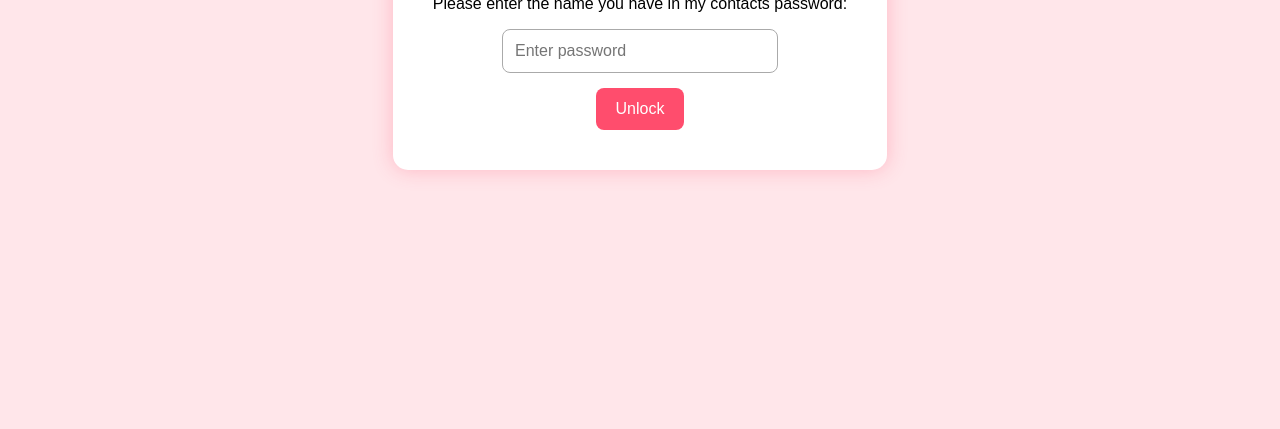
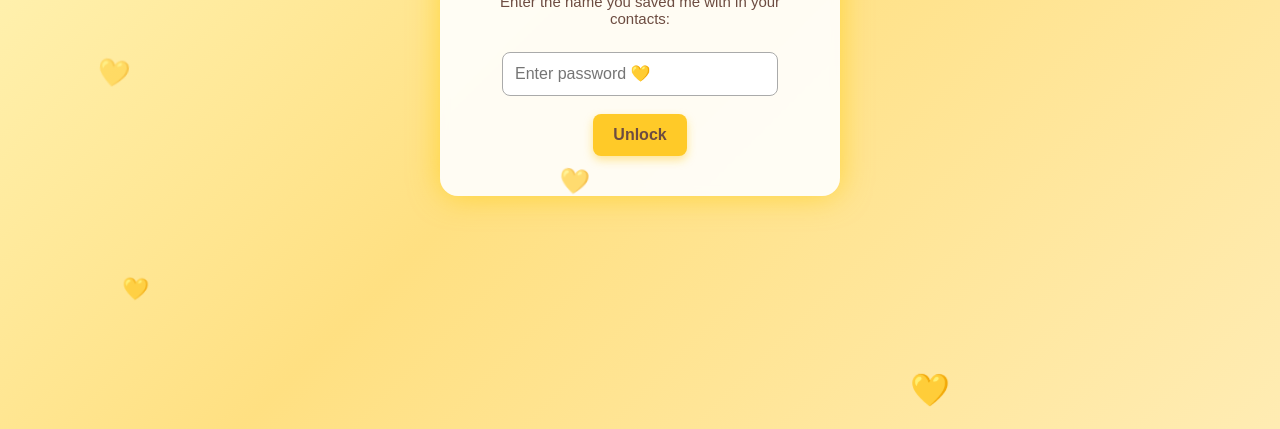
Before and after one commit to prajjwalkumar17/apolizer, a plain HTML site: page index.html in a window 1280 px wide. Shown: the part 371-800 px from the top of the page. Drawn offline with Linux system fonts and the light colour scheme.

Commit message:
improve the password page

```diff
--- a/index.html
+++ b/index.html
@@ -1,26 +1,57 @@
 <!DOCTYPE html>
 <html>
 <head>
-  <title>For You ❤️</title>
+  <title>For You 💛</title>
   <style>
     body {
       font-family: 'Poppins', sans-serif;
-      background: #ffe6ea;
       margin: 0;
       height: 100vh;
-
-      /* Center everything */
+      background: linear-gradient(135deg, #fff9c4, #ffe082, #ffecb3);
       display: flex;
       justify-content: center;
       align-items: center;
+      overflow: hidden;
+    }
+
+    /* Floating hearts */
+    .heart {
+      position: absolute;
+      color: #ff6f61;
+      font-size: 22px;
+      animation: floatUp 6s linear infinite;
+      opacity: 0.8;
+    }
+
+    @keyframes floatUp {
+      0% { transform: translateY(0) rotate(0deg); opacity: 1; }
+      100% { transform: translateY(-800px) rotate(20deg); opacity: 0; }
     }
 
     .container {
       text-align: center;
-      background: white;
+      background: rgba(255, 255, 255, 0.9);
       padding: 40px;
-      border-radius: 15px;
-      box-shadow: 0 0 20px rgba(255, 77, 109, 0.3);
+      border-radius: 18px;
+      box-shadow: 0 0 30px rgba(255, 204, 0, 0.6);
+      width: 320px;
+      backdrop-filter: blur(4px);
+      animation: pop 0.8s ease;
+    }
+
+    @keyframes pop {
+      0% { transform: scale(0.7); opacity: 0; }
+      100% { transform: scale(1); opacity: 1; }
+    }
+
+    h2 {
+      color: #ff6f00;
+      margin-bottom: 10px;
+    }
+
+    p {
+      font-size: 15px;
+      color: #6d4c41;
     }
 
     input {
@@ -29,27 +60,53 @@
       border: 1px solid #aaa;
       width: 250px;
       font-size: 16px;
+      margin-top: 10px;
     }
 
     button {
       padding: 12px 20px;
-      margin-top: 15px;
+      margin-top: 18px;
       border: none;
-      background: #ff4d6d;
-      color: white;
+      background: #ffca28;
+      color: #6d4c41;
       border-radius: 8px;
       font-size: 16px;
       cursor: pointer;
+      font-weight: bold;
+      box-shadow: 0 4px 10px rgba(255, 193, 7, 0.4);
+      transition: 0.2s;
+    }
+
+    button:hover {
+      background: #ffb300;
+      transform: translateY(-2px);
     }
   </style>
 </head>
 
 <body>
+
+  <!-- Floating hearts -->
+  <script>
+    function createHeart() {
+      const heart = document.createElement("div");
+      heart.className = "heart";
+      heart.innerText = "💛";
+      heart.style.left = Math.random() * window.innerWidth + "px";
+      heart.style.bottom = "-20px";
+      heart.style.fontSize = (20 + Math.random() * 15) + "px";
+      document.body.appendChild(heart);
+
+      setTimeout(() => heart.remove(), 6000);
+    }
+    setInterval(createHeart, 800);
+  </script>
+
   <div class="container">
-    <h2>💖 A special page… only for you 💖</h2>
-    <p>Please enter the name you have in my contacts password:</p>
+    <h2>💛 A Sweet Little Page… Just for You 💛</h2>
+    <p>Enter the name you saved me with in your contacts:</p>
 
-    <input type="password" id="password" placeholder="Enter password">
+    <input type="password" id="password" placeholder="Enter password 💛">
     <br>
     <button onclick="checkPassword()">Unlock</button>
   </div>
@@ -58,13 +115,13 @@
     let attempts = 0;
 
     const messages = [
-      "Wrong password 🥺 Try again?",
-      "Are you sure you're my ______ (try to remember!) on my contact list ? 😔",
-      "Think again something ending with a heart imoji…",
-      "Last try before I cry 😭",
-      "Still wrong… my heart is breaking 💔",
-      "Thora dimag lagao!! contact me kya saved hai.... ",
-      "ab kya bolun, call krke hi puch lo..... "
+      "Nope 🥺 Try again my sunshine?",
+      "Think carefully, what am I saved as? 💛",
+      "Little hint: something with love… 💕",
+      "Arre yaar 😭 Phirse galat!",
+      "My yellow flower, try again 💛",
+      "Thoda dimag lagao, it's cute! 😤",
+      "Bas ab call karke puch hi lo 😭"
     ];
 
     function checkPassword() {
@@ -80,5 +137,6 @@
       }
     }
   </script>
+
 </body>
 </html>
```
